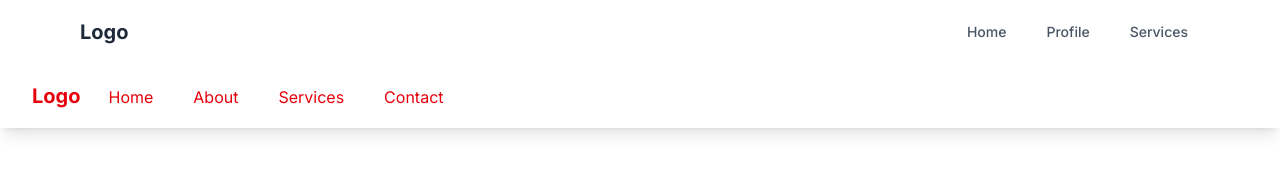
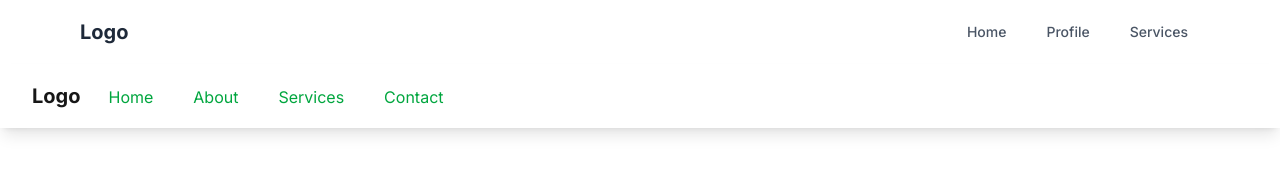
Before and after one commit to sayedabdulkarim/v2_14, a Next.js app: page / in a window 1280 px wide. Shown: the top 174 px of the page. Built offline with nearby package versions, Linux system fonts and the light colour scheme.

Commit message:
feat: add nav items color to green

```diff
--- a/src/components/Banner.tsx
+++ b/src/components/Banner.tsx
@@ -1,6 +1,4 @@
 'use client';
-
-import Link from 'next/link';
 
 export default function Banner() {
   return (
@@ -9,21 +7,21 @@ export default function Banner() {
         <div className="flex justify-between h-16">
           <div className="flex">
             <div className="flex-shrink-0 flex items-center">
-              <Link href="/" className="text-red-600 font-bold text-xl">Logo</Link>
+              <h1 className="text-xl font-bold">Logo</h1>
             </div>
             <div className="hidden sm:ml-6 sm:flex sm:space-x-8">
-              <Link href="/" className="text-red-600 hover:text-red-800 inline-flex items-center px-1 pt-1 border-b-2 border-transparent hover:border-red-600">
+              <a href="#" className="text-green-600 hover:text-green-800 inline-flex items-center px-1 pt-1 border-b-2 border-transparent hover:border-green-600">
                 Home
-              </Link>
-              <Link href="/about" className="text-red-600 hover:text-red-800 inline-flex items-center px-1 pt-1 border-b-2 border-transparent hover:border-red-600">
+              </a>
+              <a href="#" className="text-green-600 hover:text-green-800 inline-flex items-center px-1 pt-1 border-b-2 border-transparent hover:border-green-600">
                 About
-              </Link>
-              <Link href="/services" className="text-red-600 hover:text-red-800 inline-flex items-center px-1 pt-1 border-b-2 border-transparent hover:border-red-600">
+              </a>
+              <a href="#" className="text-green-600 hover:text-green-800 inline-flex items-center px-1 pt-1 border-b-2 border-transparent hover:border-green-600">
                 Services
-              </Link>
-              <Link href="/contact" className="text-red-600 hover:text-red-800 inline-flex items-center px-1 pt-1 border-b-2 border-transparent hover:border-red-600">
+              </a>
+              <a href="#" className="text-green-600 hover:text-green-800 inline-flex items-center px-1 pt-1 border-b-2 border-transparent hover:border-green-600">
                 Contact
-              </Link>
+              </a>
             </div>
           </div>
         </div>
```
